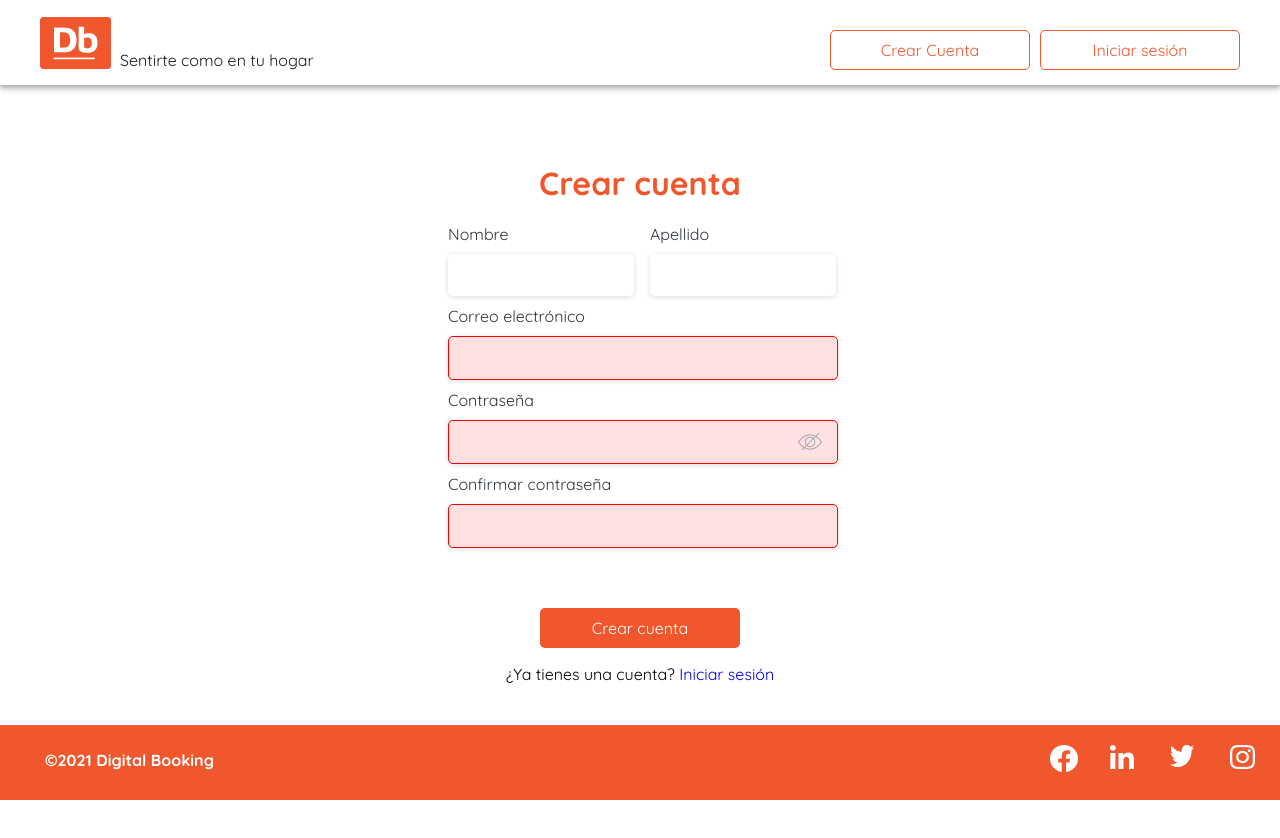
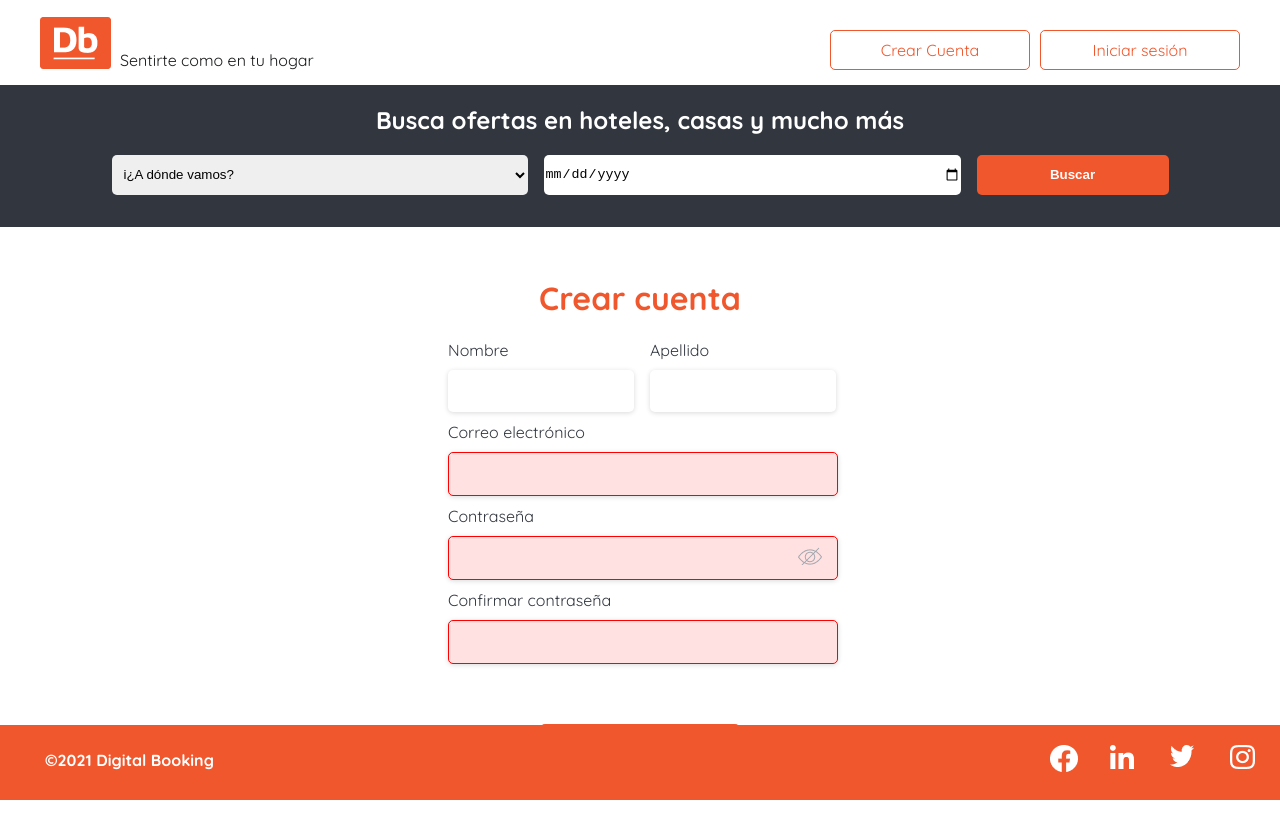
Before and after one commit to kefrari27/PI-DH-G4-Renta-Autos, a React (Create React App) app in the folder frontend/: page /crearCuenta in a window 1280 px wide. Shown: the top 838 px of the page. Before the commit the page ends 800 px from the top, so only its background shows below. Built offline with nearby package versions, Linux system fonts and the light colour scheme.

Commit message:
feature FE #9 implementar login template y evento login tarea #10 finalizadas

```diff
--- a/frontend/src/components/Formularios/CrearCuenta/styles.css
+++ b/frontend/src/components/Formularios/CrearCuenta/styles.css
@@ -2,10 +2,11 @@
 
 .seccion__crear-cuenta {
     width: 100%;
-    height: 84vh;
     display: flex;
     flex-direction: column;
     justify-content: center;
+    margin-top: 30px;
+    margin-bottom: 100px;
 }
 
 .seccion__crear-cuenta h1{
--- a/frontend/src/components/Header/index.js
+++ b/frontend/src/components/Header/index.js
@@ -14,12 +14,12 @@ const Header = () => {
        {!esVersionMobileHeaderMenu ?
         <header className="header">
             <div className="header__container">
-                <a href='https://www.google.com'><span className="header__container-imagen"></span></a>
-                <a href='https://www.google.com'className='header__container-title'>Sentirte como en tu hogar</a>
+                <Link to="/"><span className="header__container-imagen"></span></Link>
+                <Link to="/" className='header__container-title'>Sentirte como en tu hogar</Link>
             </div>
             <div className="header__botones">
                 {!estadoAutenticacion && <button className='header__botones-boton'><Link to="/crearCuenta">Crear Cuenta</Link></button>}
-                {!estadoAutenticacion ? <button className='header__botones-boton' onClick={login}><Link to="/inicioSesion">Iniciar sesión</Link></button> :
+                {!estadoAutenticacion ? <button className='header__botones-boton'><Link to="/inicioSesion">Iniciar sesión</Link></button> :
                 <div className="header__usuario-logueado">
                     <div className="header__avatar"><span>MP</span></div>
                     <div className="header__usuario">
@@ -49,7 +49,7 @@ const Header = () => {
                 </div>
                 <hr className="menu__mobile-separador-botones"/>
                 <div className="menu__mobile-botones">
-                    <button onClick={login}>Iniciar sesión</button>
+                    <button>Iniciar sesión</button>
                 </div>
             </div>
         </div>
--- a/frontend/src/routers/AppRouter.js
+++ b/frontend/src/routers/AppRouter.js
@@ -7,12 +7,14 @@ import Footer from "../components/Footer";
 import CrearCuenta from "../components/Formularios/CrearCuenta";
 import InicioSesion from "../components/Formularios/InicioSesion";
 import Header from "../components/Header";
+import Browser from "../components/Browser";
 import Home from "../components/Home";
 
 const AppRouter = () => {
     return (
         <BrowserRouter>
         <Header />
+        <Browser />
           <Routes>
             <Route path="/" element={<Home />} />
             <Route path="/crearCuenta" element={<CrearCuenta />} />
```
